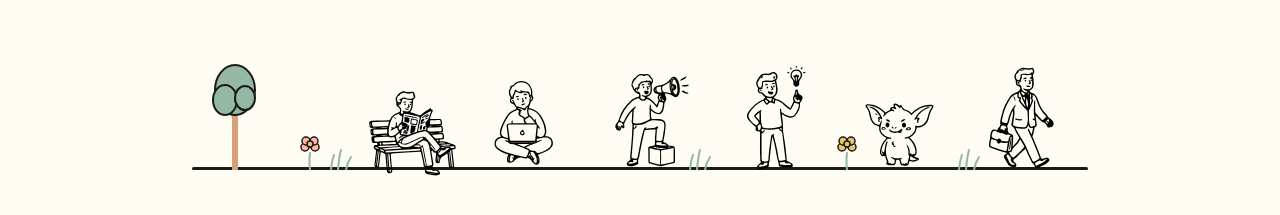
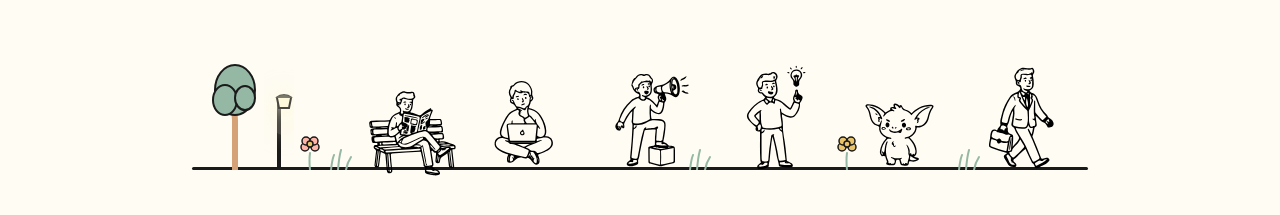
Before and after one commit to joshupadhyay/flashy-designs, a React (Vite) app: page / in a window 1280 px wide. Shown: the part 396-611 px from the top of the page. Built offline with nearby package versions, Linux system fonts and the light colour scheme.

Commit message:
add lamp that turns on at night

```diff
--- a/src/components/home/GroundScene.tsx
+++ b/src/components/home/GroundScene.tsx
@@ -7,8 +7,12 @@ import { IdeaSprite } from "./sprites/IdeaSprite";
 import { Tree } from "./decorations/Tree";
 import { Grass } from "./decorations/Grass";
 import { Flower } from "./decorations/Flower";
+import { Lamppost } from "./decorations/Lamppost";
+import { useJoshTime } from "../../hooks/useJoshTime";
 
 export function GroundScene() {
+  const { isNight } = useJoshTime();
+
   return (
     <div className="relative w-full max-w-4xl h-[200px] mt-8 overflow-visible">
       {/* Ground line */}
@@ -17,6 +21,16 @@ export function GroundScene() {
       <Tree
         className="absolute bottom-[10px]"
         style={{ left: "2%", animationDelay: "0.3s" }}
+      />
+      {/* Lamppost next to tree - glows at night */}
+      <Lamppost
+        className="absolute bottom-[10px] animate-pop-in opacity-0"
+        style={{
+          left: "8%",
+          animationDelay: "0.35s",
+          animationFillMode: "forwards",
+        }}
+        isOn={isNight}
       />
       {/* Grass tufts scattered */}
       <Grass
--- /dev/null
+++ b/src/components/home/decorations/Lamppost.tsx
@@ -0,0 +1,76 @@
+interface LamppostProps {
+  className?: string;
+  style?: React.CSSProperties;
+  isOn?: boolean;
+}
+
+export function Lamppost({ className = "", style, isOn = false }: LamppostProps) {
+  return (
+    <div className={className} style={style}>
+      <svg
+        width="30"
+        height="100"
+        viewBox="0 0 30 100"
+        fill="none"
+        xmlns="http://www.w3.org/2000/svg"
+        aria-hidden="true"
+      >
+        {/* Pole */}
+        <path
+          d="M15 100 L15 35"
+          stroke="var(--ink-black)"
+          strokeWidth="4"
+          strokeLinecap="round"
+        />
+
+        {/* Lamp arm */}
+        <path
+          d="M15 35 Q15 30 20 28"
+          stroke="var(--ink-black)"
+          strokeWidth="3"
+          strokeLinecap="round"
+          fill="none"
+        />
+
+        {/* Lamp housing top */}
+        <path
+          d="M12 28 Q20 22 28 28"
+          stroke="var(--ink-black)"
+          strokeWidth="2"
+          fill="var(--ink-black)"
+        />
+
+        {/* Lamp glass/bulb */}
+        <path
+          d="M13 28 L15 38 L25 38 L27 28"
+          stroke="var(--ink-black)"
+          strokeWidth="2"
+          fill={isOn ? "var(--sun-yellow)" : "var(--bg-cream)"}
+          className={isOn ? "animate-lamp-glow" : ""}
+        />
+
+        {/* Light glow effect when on */}
+        {isOn && (
+          <ellipse
+            cx="20"
+            cy="45"
+            rx="15"
+            ry="20"
+            fill="var(--sun-yellow)"
+            opacity="0.2"
+            className="animate-lamp-glow"
+          />
+        )}
+
+        {/* Pole base */}
+        <ellipse
+          cx="15"
+          cy="100"
+          rx="8"
+          ry="3"
+          fill="var(--ink-black)"
+        />
+      </svg>
+    </div>
+  );
+}
--- /dev/null
+++ b/src/hooks/useJoshTime.ts
@@ -0,0 +1,31 @@
+import { useState, useEffect } from "react";
+
+export function useJoshTime() {
+  const [time, setTime] = useState(new Date());
+
+  useEffect(() => {
+    const timer = setInterval(() => {
+      setTime(new Date());
+    }, 1000);
+    return () => clearInterval(timer);
+  }, []);
+
+  const hours = time.getHours();
+  const isNight = hours >= 18 || hours < 6;
+
+  const formatTime = (date: Date) => {
+    const h = date.getHours().toString().padStart(2, "0");
+    const m = date.getMinutes().toString().padStart(2, "0");
+    const s = date.getSeconds().toString().padStart(2, "0");
+    return `${h}:${m}:${s}`;
+  };
+
+  return {
+    time,
+    hours,
+    minutes: time.getMinutes(),
+    seconds: time.getSeconds(),
+    isNight,
+    formatted: formatTime(time),
+  };
+}
--- a/styles/globals.css
+++ b/styles/globals.css
@@ -222,6 +222,15 @@
   }
 }
 
+@keyframes lampGlow {
+  0%, 100% {
+    filter: drop-shadow(0 0 6px var(--sun-yellow)) drop-shadow(0 0 12px rgba(255, 249, 219, 0.5));
+  }
+  50% {
+    filter: drop-shadow(0 0 10px var(--sun-yellow)) drop-shadow(0 0 20px rgba(255, 249, 219, 0.6));
+  }
+}
+
 /* Doodle utility classes */
 .animate-wobble {
   animation: wobble 0.5s ease-in-out;
@@ -243,6 +252,10 @@
   animation: sunRotate 0.8s ease-out forwards;
 }
 
+.animate-lamp-glow {
+  animation: lampGlow 2s ease-in-out infinite;
+}
+
 .font-handwritten {
   font-family: var(--font-handwritten);
 }
```
Also changed, not shown: vercel.json (added).
